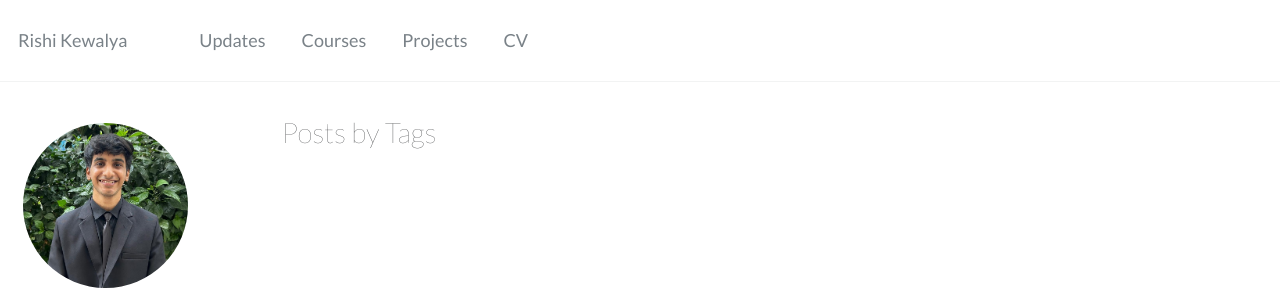
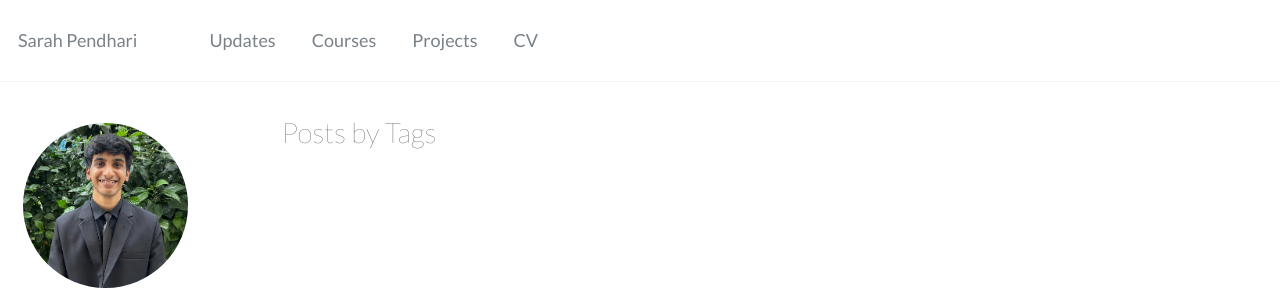
Before and after one commit to Rishikewalya/rishikewalya.github.io, a Jekyll site: the page built from _pages/tag-archive.html, in a window 1280 px wide. Shown: the top 290 px of the page. Built offline with Jekyll 4.4.1, drawn with Linux system fonts in a browser that asks for light colours; some web fonts are replaced.

Commit message:
Update _config.yml

```diff
--- a/_config.yml
+++ b/_config.yml
@@ -7,7 +7,7 @@
 
 # Site Settings
 locale                   : "en-US"
-title                    : "Rishi Kewalya"
+title                    : "Sarah Pendhari"
 title_separator          : "-"
 name                     : &name "Rishi Kewalya"
 description              : &description "Rishi Kewalya"
```
